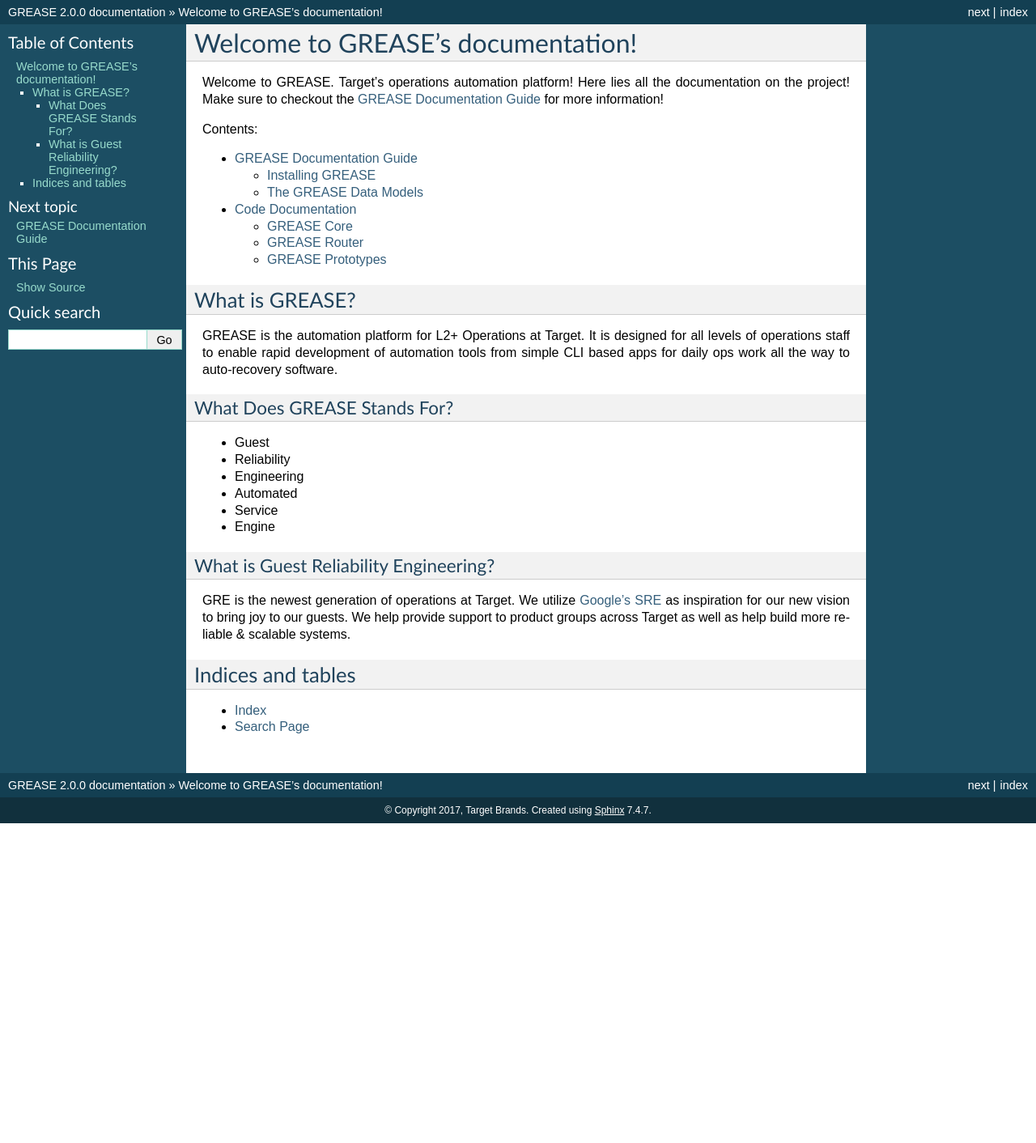
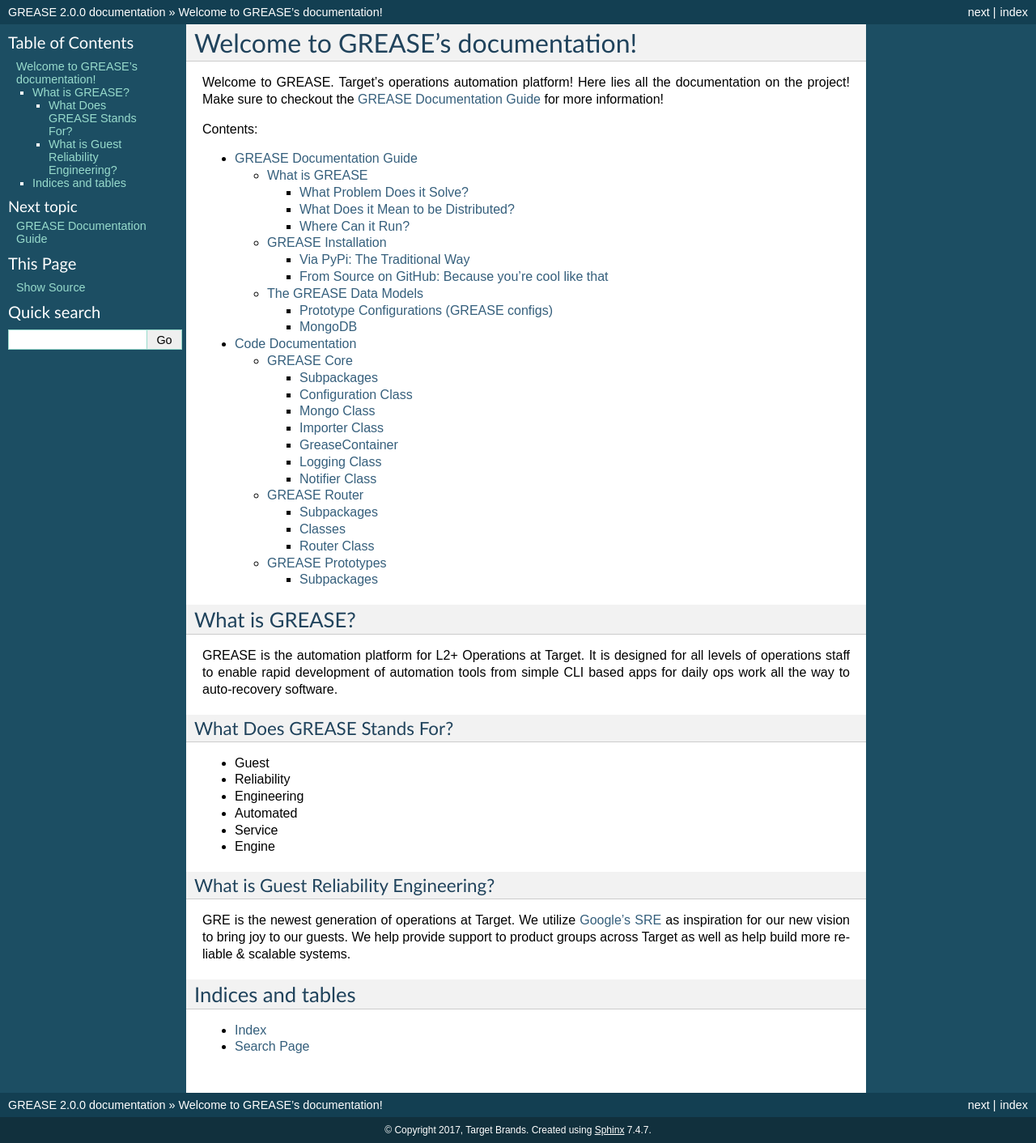
Before and after one commit to target/grease, a Sphinx documentation site: the page built from docs/index.rst, in a window 1280 px wide. Shown: the whole page at 81% size. Built offline with Sphinx 7.4.7, drawn with Linux system fonts in a browser that asks for light colours; before the commit the page ends 1017 px from its top, so only the background shows below that; some of the changed lines change nothing that is shown.

Commit message:
Added a What Is This Doc Page
Signed-off-by: James E. Bell Jr <github@travelerbell.net>

```diff
--- a/docs/GREASE_Guide.rst
+++ b/docs/GREASE_Guide.rst
@@ -7,5 +7,6 @@
 .. toctree::
    :caption: Contents:
 
+   GreaseGuide/what_is_grease
    GreaseGuide/Installation
    GreaseGuide/data_model
--- a/docs/GreaseGuide/Installation.rst
+++ b/docs/GreaseGuide/Installation.rst
@@ -1,4 +1,6 @@
-Installing GREASE
+.. _installing-grease:
+
+GREASE Installation
 *********************
 
 Via PyPi: The Traditional Way
--- a/docs/GreaseGuide/data_model.rst
+++ b/docs/GreaseGuide/data_model.rst
@@ -3,8 +3,8 @@
 
 This section covers the different collections of GREASE's MongoDB instance.
 
-Prototype Configurations
-===========================
+Prototype Configurations (GREASE configs)
+===========================================
 
 Prototype configurations tell GREASE what to do with data it detects, and where to detect it from. A Typical config
 will look like this::
--- /dev/null
+++ b/docs/GreaseGuide/what_is_grease.rst
@@ -0,0 +1,48 @@
+What is GREASE
+*********************
+
+GREASE is a distributed system written in Python designed to automate automation in operations. Typically for an
+operations engineer to automated a repeated task or recovery they must account for
+
+  #. Determine what the issue is
+  #. Determine what the recovery is
+  #. Figuring out when to run their recovery
+  #. Writing the actual recovery
+  #. Reporting the recovery event to alert developers an issue occurred
+
+Here at Target GRE we noticed that engineers really only cared to actually fix the issue, not all the other stuff that
+goes along with setting up cron jobs or scheduled tasks, and decided we could do something to make operations easier to
+automate. GREASE was our solution. In GREASE an operations engineer's workflow looks like this:
+
+  #. Determine what the issue is
+  #. Determine what the recovery is
+  #. Write a GREASE configuration
+  #. Write the recovery
+
+What Problem Does it Solve?
+=================================
+
+GREASE drastically reduces the complexity for our engineers since they can focus on recovery efforts rather than patching
+their cron servers or "babysitting" their scripts directory. Additionally GREASE abstracts and reduces the amount of
+code being written over and over to monitor our endpoints and detect when an issue is occurring.
+
+*With GREASE engineers can engineer solutions to technical problems, not entire automation solutions*
+
+What Does it Mean to be Distributed?
+=======================================
+
+A distributed system is where multiple discrete nodes in a network can communicate with each other to process data in a
+faster more scalable way. GREASE takes advantage of this design to be able to handle production work loads of modern
+operations staff.
+
+This also means it is inherently more complex than a traditional application. Don't be worried though, it's simple enough
+to get up and running! Typically GREASE is run on multiple VM's, Kubernetes Pods or physical hosts, although the entire
+system can be sustained on a single system for either development or production.
+*It is recommended in production to have at least two of each prototype (discussed later) to ensure minimum amounts of fault protection*
+
+Where Can it Run?
+=====================
+
+Pretty much anywhere! GREASE is built in Python (supporting 2.7+ including 3!). This means anything that runs python
+can run GREASE. The Daemon, our way of running GREASE services, is also cross-platform! We support all Systemd compliant
+platforms (Linux), MacOS, and Windows Services. Checkout the :ref:`installing-grease` guide for more information on installing it.
--- a/docs/index.rst
+++ b/docs/index.rst
@@ -10,7 +10,7 @@
 to checkout the :doc:`GREASE_Guide` for more information!
 
 .. toctree::
-   :maxdepth: 2
+   :maxdepth: 3
    :caption: Contents:
 
    GREASE_Guide
```
